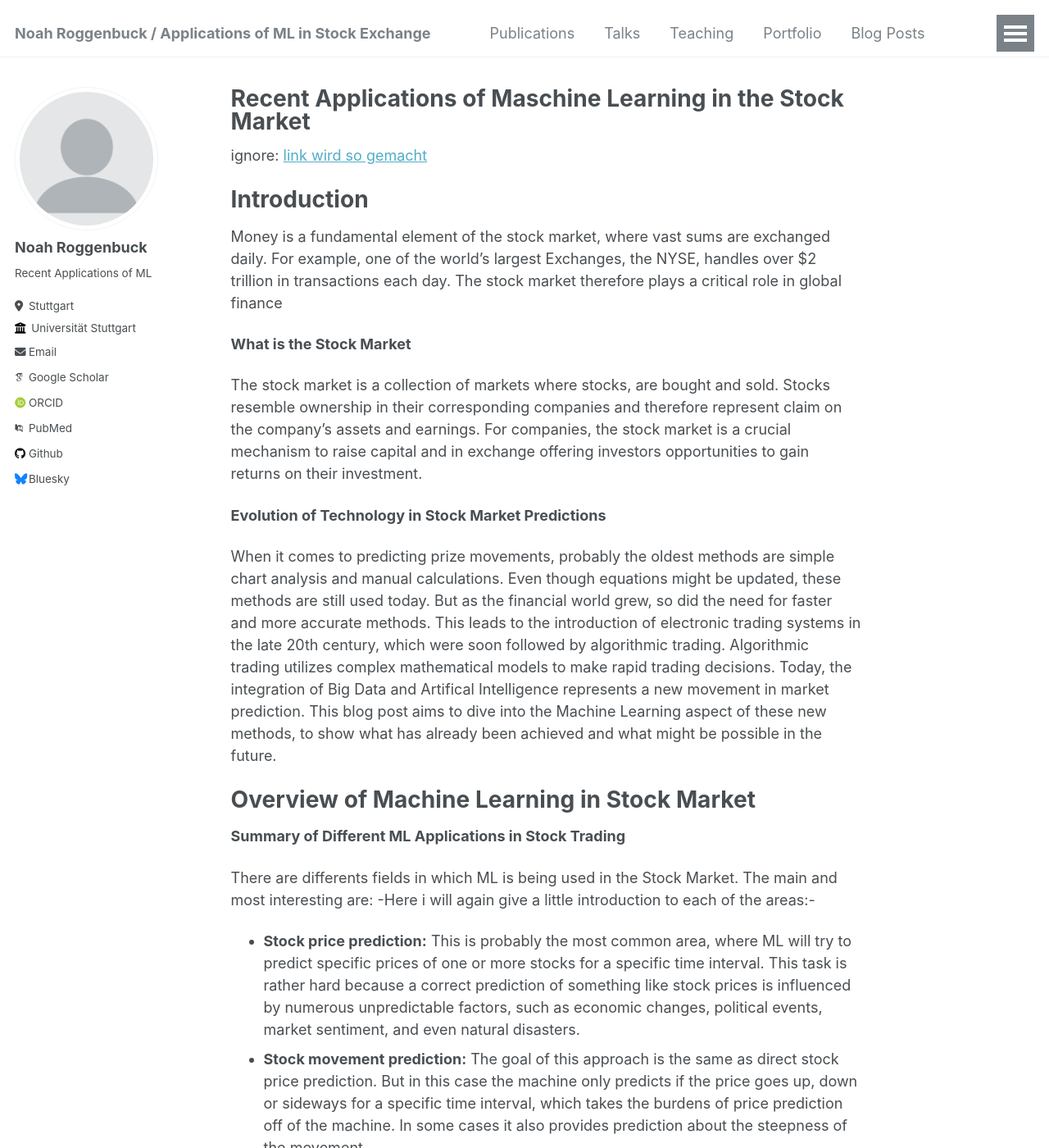
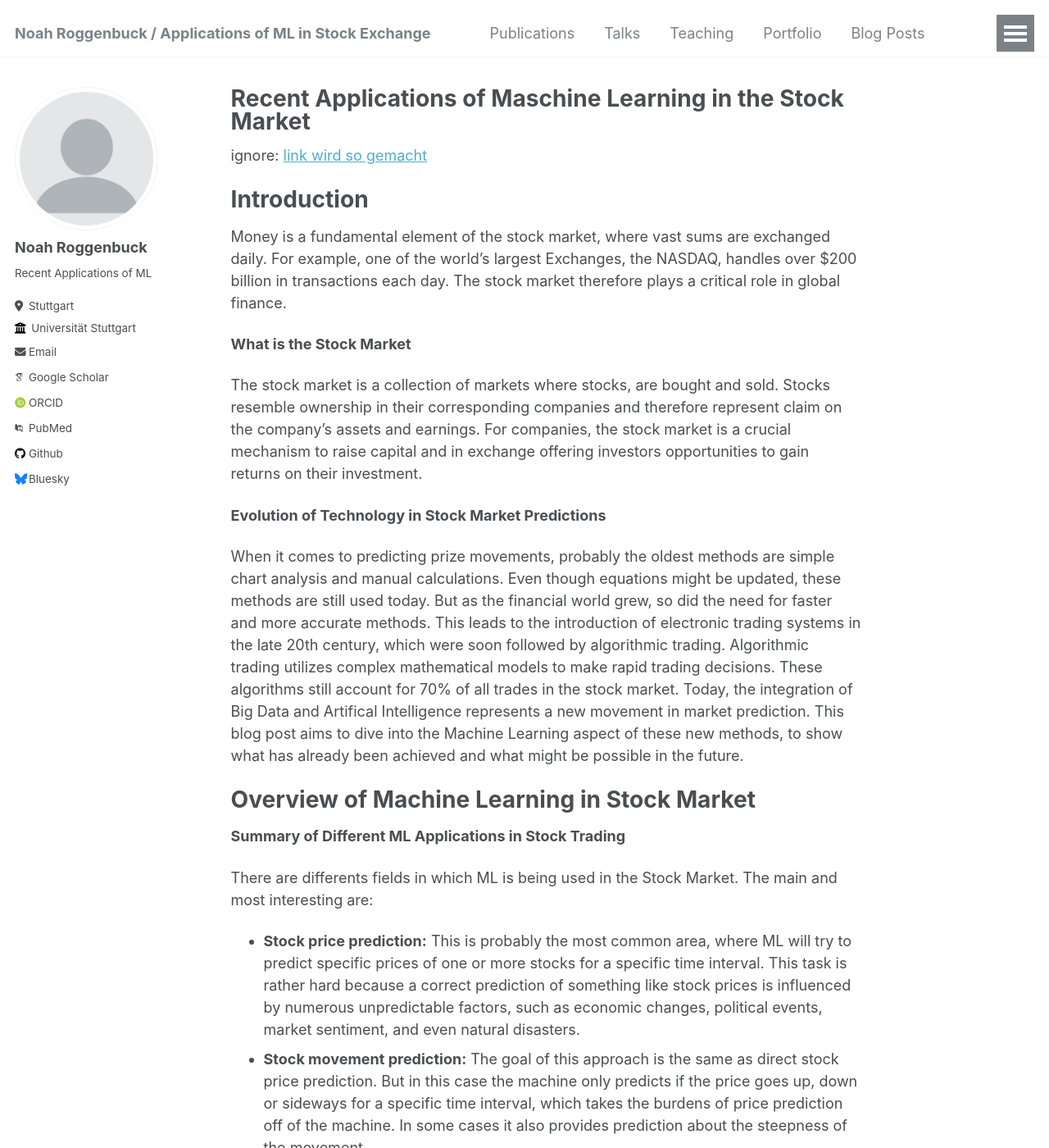
Before and after one commit to noahrog02/noahrog02.github.io, a Jekyll site: the page built from _pages/about.md, in a window 1280 px wide and 1400 px high. Shown: the whole window at 82% size. Built offline with Jekyll 4.4.1, drawn with Linux system fonts in a browser that asks for light colours; some web fonts are replaced; some of the changed text lies outside the part shown.

Commit message:
Update about.md

```diff
--- a/_pages/about.md
+++ b/_pages/about.md
@@ -11,7 +11,7 @@ ignore: [link wird so gemacht](https://google.com)
 
 Introduction
 ======
-Money is a fundamental element of the stock market, where vast sums are exchanged daily. For example, one of the world's largest Exchanges, the NYSE, handles over $2 trillion in transactions each day. The stock market therefore plays a critical role in global finance
+Money is a fundamental element of the stock market, where vast sums are exchanged daily. For example, one of the world's largest Exchanges, the NASDAQ, handles over $200 billion in transactions each day. The stock market therefore plays a critical role in global finance.
 
 **What is the Stock Market**
 
@@ -19,7 +19,7 @@ The stock market is a collection of markets where stocks, are bought and sold. S
 
 **Evolution of Technology in Stock Market Predictions**
 
-When it comes to predicting prize movements, probably the oldest methods are simple chart analysis and manual calculations. Even though equations might be updated, these methods are still used today. But as the financial world grew, so did the need for faster and more accurate methods. This leads to the introduction of electronic trading systems in the late 20th century, which were soon followed by algorithmic trading. Algorithmic trading utilizes complex mathematical models to make rapid trading decisions. Today, the integration of Big Data and Artifical Intelligence represents a new movement in market prediction. This blog post aims to dive into the Machine Learning aspect of these new methods, to show what has already been achieved and what might be possible in the future.
+When it comes to predicting prize movements, probably the oldest methods are simple chart analysis and manual calculations. Even though equations might be updated, these methods are still used today. But as the financial world grew, so did the need for faster and more accurate methods. This leads to the introduction of electronic trading systems in the late 20th century, which were soon followed by algorithmic trading. Algorithmic trading utilizes complex mathematical models to make rapid trading decisions. These algorithms still account for 70% of all trades in the stock market. Today, the integration of Big Data and Artifical Intelligence represents a new movement in market prediction. This blog post aims to dive into the Machine Learning aspect of these new methods, to show what has already been achieved and what might be possible in the future.
 
 Overview of Machine Learning in Stock Market
 ======
@@ -27,17 +27,15 @@ Overview of Machine Learning in Stock Market
 **Summary of Different ML Applications in Stock Trading**
 
 There are differents fields in which ML is being used in the Stock Market. The main and most interesting are:
--Here i will again give a little introduction to each of the areas:-
 - **Stock price prediction:** This is probably the most common area, where ML will try to predict specific prices of one or more stocks for a specific time interval. This task is rather hard because a correct prediction of something like stock prices is influenced by numerous unpredictable factors, such as economic changes, political events, market sentiment, and even natural disasters.
 - **Stock movement prediction:** The goal of this approach is the same as direct stock price prediction. But in this case the machine only predicts if the price goes up, down or sideways for a specific time interval, which takes the burdens of price prediction off of the machine. In some cases it also provides prediction about the steepness of the movement.
 - **Portfolio management:** Portfolio management aims to have a fixed amount of capital allocated to numerous stocks. This basically comes down to a weight distribution problem, where the ML has to decide what stock gets what percentage of the capital provided. ML algorithms will try to find a correlation between different stocks and then readjust the wheights in fixed time intervals by selling and buying shares.
 - **Trading strategies:** Providing trading strategies that a human can use to trade in the market is another research area of ML in stock. The goal is to use ML to find strategies like buy or sell signals that a human can easily understand and use. There exist plenty of trading strategies already and this approach could improve and add to these existing strategies.
-- Subfields that also use ML in some cases (order execution and market making)
+- **Others:** There are some other use cases where the most common are order execution and market making. It is possible to use Machine Learning algorithms for large Buy or Sell orders of a single individual to make impact on price as small as possible. So called market maker are institutions that handle the transfer of stock from one individual to another. He may use Machine Learning to enable a smoother flow in markets that have high volume.
 
 **ML and it's relevance in Stock Trading**
 
-Machine learning is a subset of artificial intelligence that involvses algorithms and statistical models that enable computers to perform different tasks without instructions. In this blog post, we will focus on the following ML methods:
--Here i will mention and give a small introduction to each:-
+Machine learning is a subset of artificial intelligence that involvses algorithms and statistical models enabling computers to perform different tasks without instructions. In this blog post, we will focus on the following ML methods:
 
 **Recurrent Neural Networks (RNN)** are powerful in handling and predicting sequences of data. Unlinke traditional feed forward neural networks that process inputs independently, RNNs have loops within them that allows information to persist. This makes them ideal for tasks where context from previous data helps predicting the next output. So perfect for Stocks which is just time-series data. By variating the standard RNN you can obtain even better results. Two variants are:
 - Long Short-Term Memory Networks (LSTMs) to avoid the long-term dependency problem. They are practically good in remembering information for longer periods without forgetting important details by having additional input, forget and output gates. These gates determine what information should be remembered or forgotten as data flows through the network. Here, the input gate decides, which data should be used to influence the memory. The forget gate decides which values from the input should be kept or forgotten and the output gate determines what from the current memory state should be output. This makes them extremely effective for tasks involving complex dependencies over time, such as long-term stock behaviour.
```
